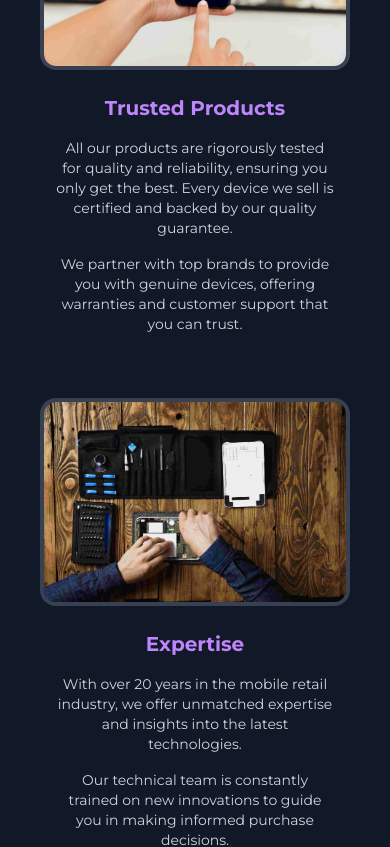
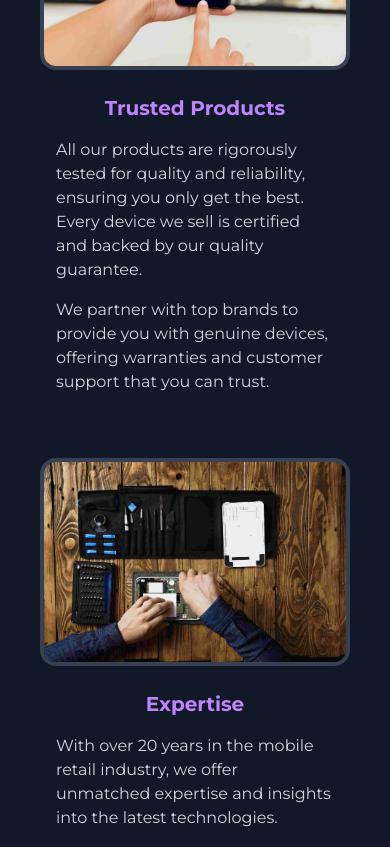
Before and after one commit to RakeshAnarajula/foneshack, a React (Vite) app: page / in a window 390 px wide. Shown: the part 2960-3807 px from the top of the page. Built offline with nearby package versions, Linux system fonts and the light colour scheme.

Commit message:
update changes here

```diff
--- a/src/Components/Whyfoneshack.jsx
+++ b/src/Components/Whyfoneshack.jsx
@@ -135,10 +135,10 @@
               <h2 className="text-xl sm:text-xl lg:text-2xl font-bold text-purple-400 text-center md:text-left">
                 {section.title}
               </h2>
-              <p className="text-sm sm:text-base lg:text-lg text-gray-300">
+              <p className="text-start sm:text-base lg:text-lg text-gray-300">
                 {section.description}
               </p>
-              <p className="text-sm sm:text-base lg:text-lg text-gray-300">
+              <p className="text-start sm:text-base lg:text-lg text-gray-300">
                 {section.extraContent}
               </p>
             </div>
```
